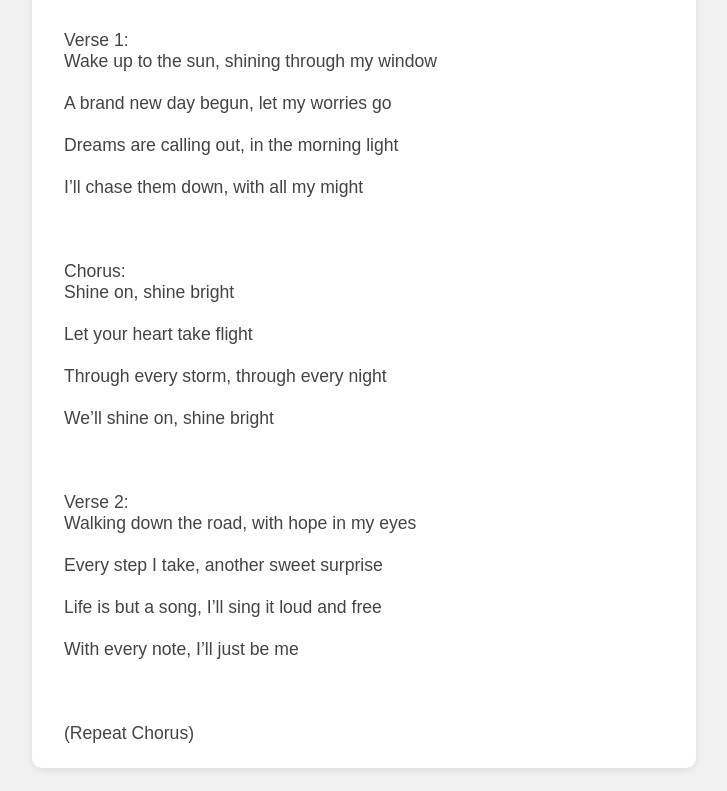
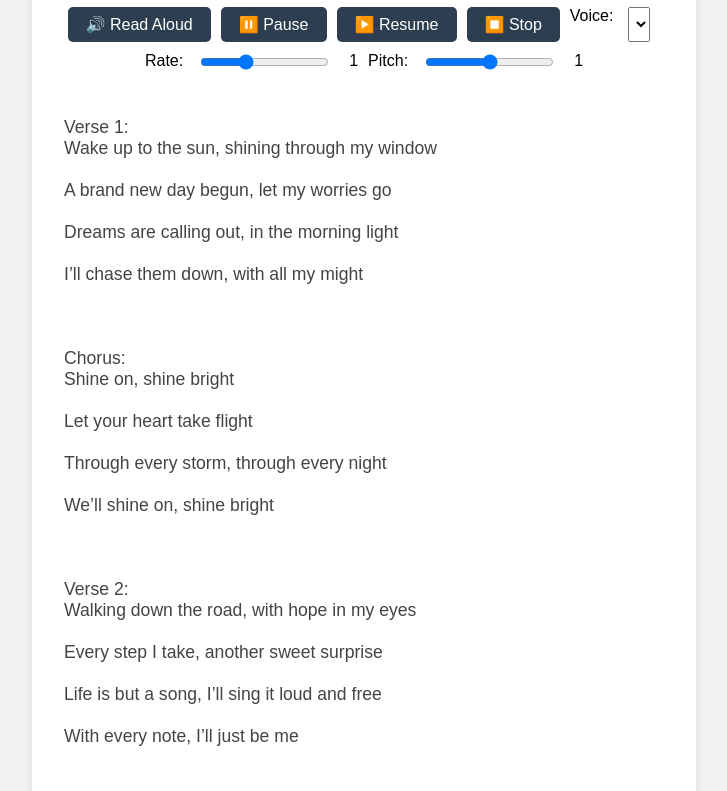
Before and after one commit to dammymakash/Tenth, a plain HTML site: page index.html in a window 1280 px wide. Shown: the part 137-928 px from the top of the page, without its empty margins (276-1003 px from the left). Drawn offline with Linux system fonts and the light colour scheme.

Commit message:
Update index.html

```diff
--- a/index.html
+++ b/index.html
@@ -27,6 +27,39 @@
             font-size: 1.1em;
             color: #444;
         }
+        .tts-controls {
+            display: flex;
+            flex-wrap: wrap;
+            gap: 10px;
+            justify-content: center;
+            margin-top: 20px;
+        }
+        .tts-controls label {
+            margin-right: 5px;
+        }
+        .tts-controls select,
+        .tts-controls input[type="range"] {
+            margin-right: 10px;
+        }
+        .read-aloud-btn,
+        .pause-btn,
+        .resume-btn,
+        .stop-btn {
+            padding: 8px 18px;
+            font-size: 1em;
+            border: none;
+            border-radius: 5px;
+            cursor: pointer;
+            background: #2c3e50;
+            color: #fff;
+            transition: background 0.2s;
+        }
+        .read-aloud-btn:hover,
+        .pause-btn:hover,
+        .resume-btn:hover,
+        .stop-btn:hover {
+            background: #34495e;
+        }
         audio {
             display: block;
             margin: 30px auto 0 auto;
@@ -36,7 +69,21 @@
 <body>
     <div class="song-container">
         <h1>Shine On</h1>
-        <div class="lyrics">
+        <div class="tts-controls">
+            <button class="read-aloud-btn" onclick="readLyrics()">🔊 Read Aloud</button>
+            <button class="pause-btn" onclick="pauseSpeech()">⏸️ Pause</button>
+            <button class="resume-btn" onclick="resumeSpeech()">▶️ Resume</button>
+            <button class="stop-btn" onclick="stopSpeech()">⏹️ Stop</button>
+            <label for="voiceSelect">Voice:</label>
+            <select id="voiceSelect"></select>
+            <label for="rateRange">Rate:</label>
+            <input type="range" id="rateRange" min="0.5" max="2" value="1" step="0.1">
+            <span id="rateValue">1</span>
+            <label for="pitchRange">Pitch:</label>
+            <input type="range" id="pitchRange" min="0" max="2" value="1" step="0.1">
+            <span id="pitchValue">1</span>
+        </div>
+        <div class="lyrics" id="lyrics">
             Verse 1:
             Wake up to the sun, shining through my window<br>
             A brand new day begun, let my worries go<br>
@@ -63,5 +110,77 @@
             Your browser does not support the audio element.
         </audio> -->
     </div>
+    <script>
+        let utterance;
+        let voices = [];
+
+        function populateVoices() {
+            voices = window.speechSynthesis.getVoices();
+            const voiceSelect = document.getElementById('voiceSelect');
+            voiceSelect.innerHTML = '';
+            voices.forEach((voice, i) => {
+                const option = document.createElement('option');
+                option.value = i;
+                option.textContent = `${voice.name} (${voice.lang})${voice.default ? ' [default]' : ''}`;
+                voiceSelect.appendChild(option);
+            });
+        }
+
+        populateVoices();
+        if (typeof speechSynthesis !== 'undefined') {
+            speechSynthesis.onvoiceschanged = populateVoices;
+        }
+
+        document.getElementById('rateRange').addEventListener('input', (e) => {
+            document.getElementById('rateValue').textContent = e.target.value;
+        });
+        document.getElementById('pitchRange').addEventListener('input', (e) => {
+            document.getElementById('pitchValue').textContent = e.target.value;
+        });
+
+        function readLyrics() {
+            stopSpeech();
+
+            const lyricsHtml = document.getElementById('lyrics').innerHTML;
+            const lyricsText = lyricsHtml
+                .replace(/<br\s*\/?>/gi, '\n')
+                .replace(/<[^>]+>/g, '')
+                .replace(/\s+\n/g, '\n')
+                .trim();
+
+            utterance = new SpeechSynthesisUtterance(lyricsText);
+
+            // Get rate and pitch from sliders
+            utterance.rate = parseFloat(document.getElementById('rateRange').value);
+            utterance.pitch = parseFloat(document.getElementById('pitchRange').value);
+
+            // Get selected voice
+            const selectedVoiceIndex = document.getElementById('voiceSelect').value;
+            if (voices[selectedVoiceIndex]) {
+                utterance.voice = voices[selectedVoiceIndex];
+            }
+
+            utterance.lang = utterance.voice ? utterance.voice.lang : 'en-US';
+            window.speechSynthesis.speak(utterance);
+        }
+
+        function pauseSpeech() {
+            if (window.speechSynthesis.speaking && !window.speechSynthesis.paused) {
+                window.speechSynthesis.pause();
+            }
+        }
+
+        function resumeSpeech() {
+            if (window.speechSynthesis.paused) {
+                window.speechSynthesis.resume();
+            }
+        }
+
+        function stopSpeech() {
+            if (window.speechSynthesis.speaking || window.speechSynthesis.paused) {
+                window.speechSynthesis.cancel();
+            }
+        }
+    </script>
 </body>
 </html>
```
